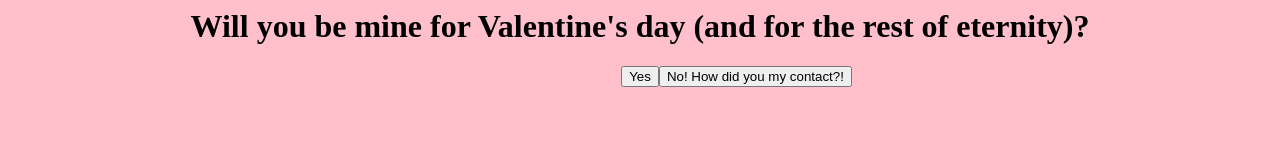
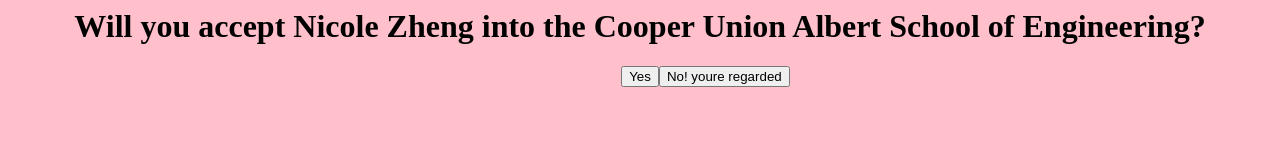
Before and after one commit to AsterWx/acceptancememe, a plain HTML site: page index.html in a window 1280 px wide. Drawn offline with Linux system fonts and the light colour scheme.

Commit message:
Update index.html

```diff
--- a/index.html
+++ b/index.html
@@ -6,12 +6,12 @@
 
 <body>
   <h1 id="proposal">
-    Will you be mine for Valentine's day (and for the rest of eternity)?
+    Will you accept Nicole Zheng into the Cooper Union Albert School of Engineering?
   </h1>
   <img src="">
   <div>
     <button id="acceptance">Yes</button>
-    <button id="rejection">No! How did you my contact?!</button>
+    <button id="rejection">No! youre regarded</button>
   </div>
 
 <script src="script.js">
```
